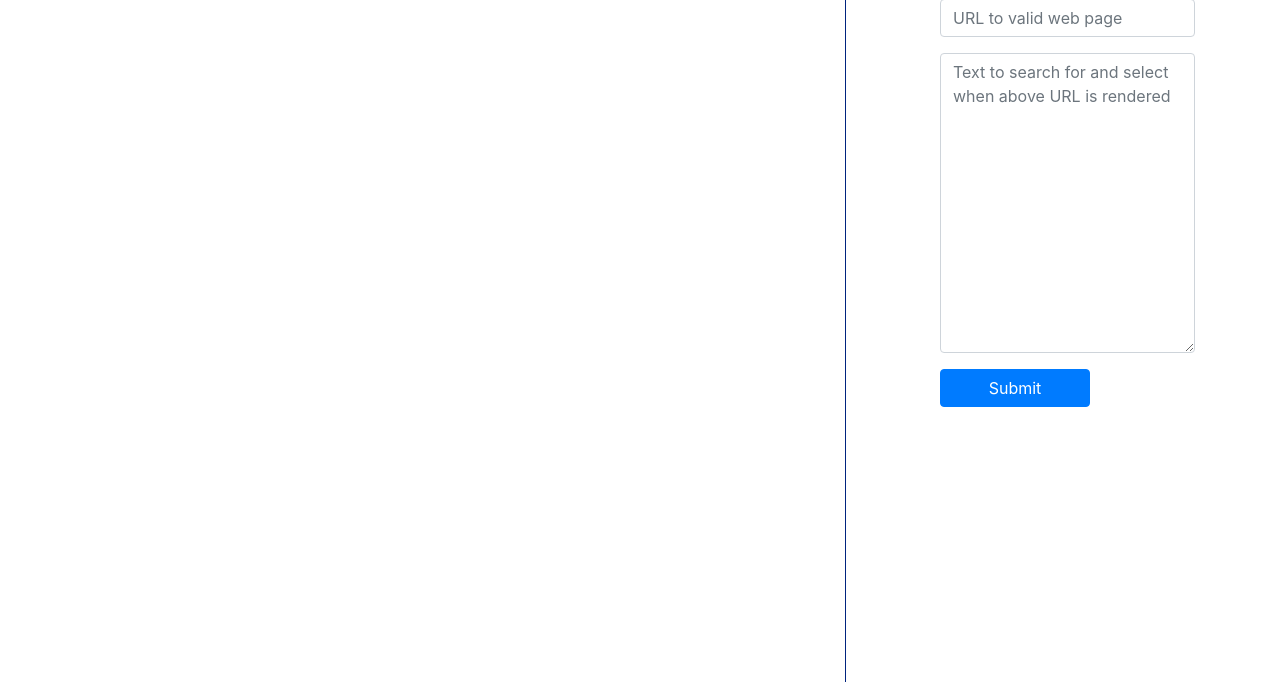
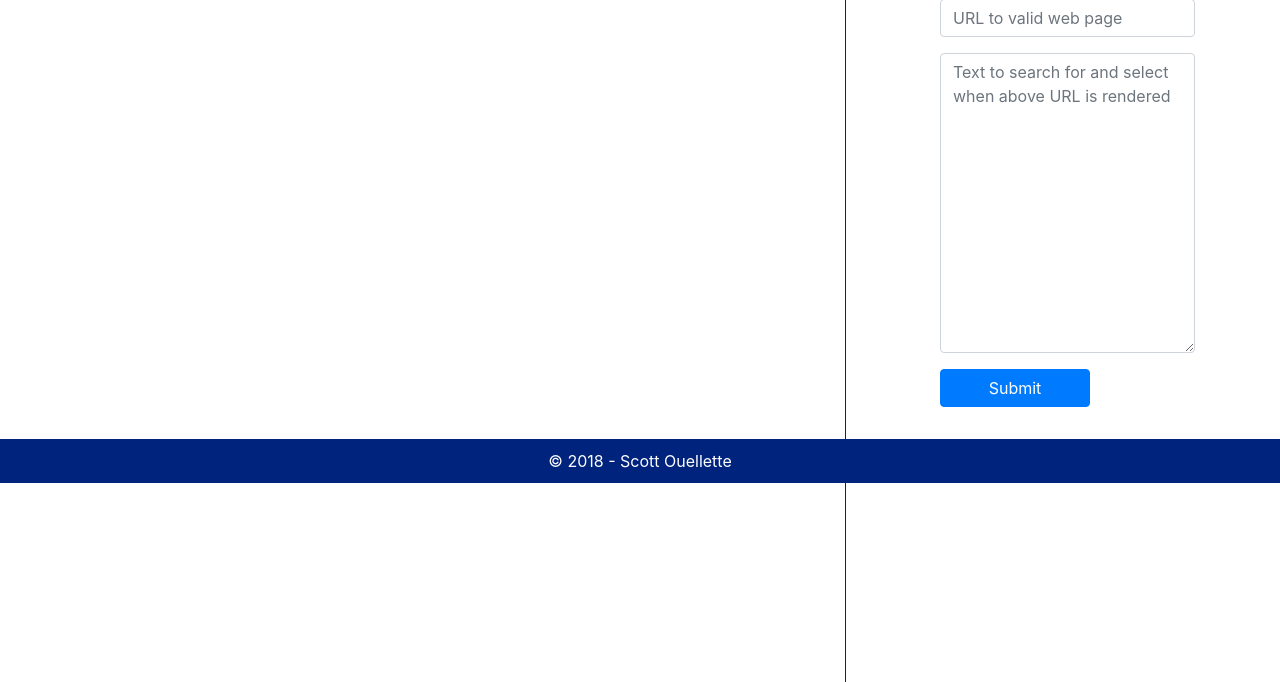
Before and after one commit to scottx611x/anchor-aid, a Flask app: template templates/base.html in a window 1280 px wide. Shown: the part 235-917 px from the top of the page. Run offline with Flask 2, Linux system fonts and the light colour scheme; the template is opened without the code that fills it, so the values that code supplies are empty; some libraries are stand-ins or nearby versions.

Commit message:
Add footer and styling

```diff
--- a/static/css/styles.css
+++ b/static/css/styles.css
@@ -17,6 +17,13 @@ h5, #current-link {
     color: white !important;
 }
 
+footer {
+    color: white !important;
+    text-align: center;
+    padding-bottom: 10px;
+    padding-top: 10px;
+}
+
 .vl {
     border-left: 1px solid #00237e;
     height: 175%;
--- a/templates/base.html
+++ b/templates/base.html
@@ -71,4 +71,16 @@
             </div>
        {% endblock %}
     </body>
+    <!-- Footer -->
+<footer class="page-footer" style="background-color: #00237e;">
+
+  <div>
+    &copy; 2018
+    <script>
+    new Date().getFullYear() > 2018 && document.write("-" + new Date().getFullYear());
+    </script>- Scott Ouellette
+    </div>
+
+</footer>
+<!-- Footer -->
 </html>
```
